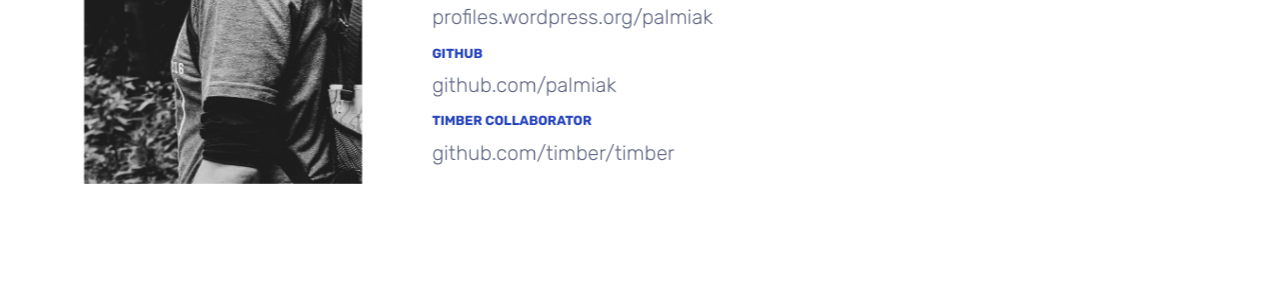
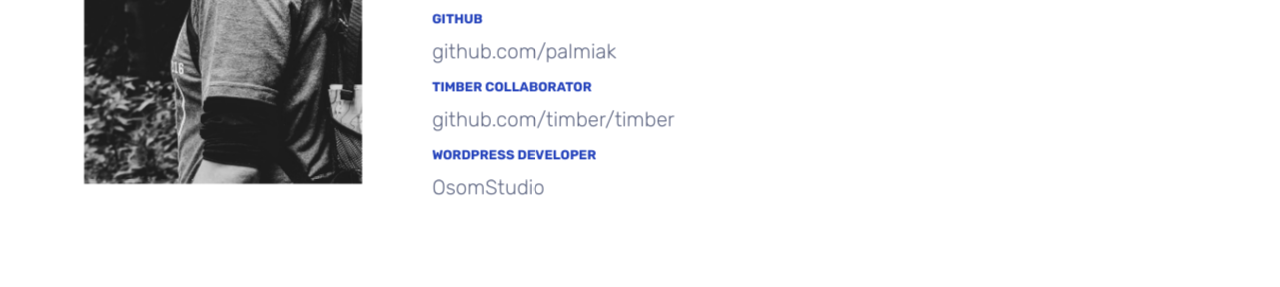
Before and after one commit to palmiak/acf_blocks_prezentacja, a website: page index.html in a window 1280 px wide. Both pictures are taken after a click on the button "next slide". Shown: the part 421-708 px from the top of the page. Drawn offline with Linux system fonts and the light colour scheme.

Commit message:
Update index.html

```diff
--- a/index.html
+++ b/index.html
@@ -96,6 +96,11 @@
                                 <p>
 									<small>Timber Collaborator</small>
 									github.com/timber/timber
+								</p>
+
+								<p>
+									<small>WordPress Developer</small>
+									OsomStudio
 								</p>
 							</div>
 						</div>
```
